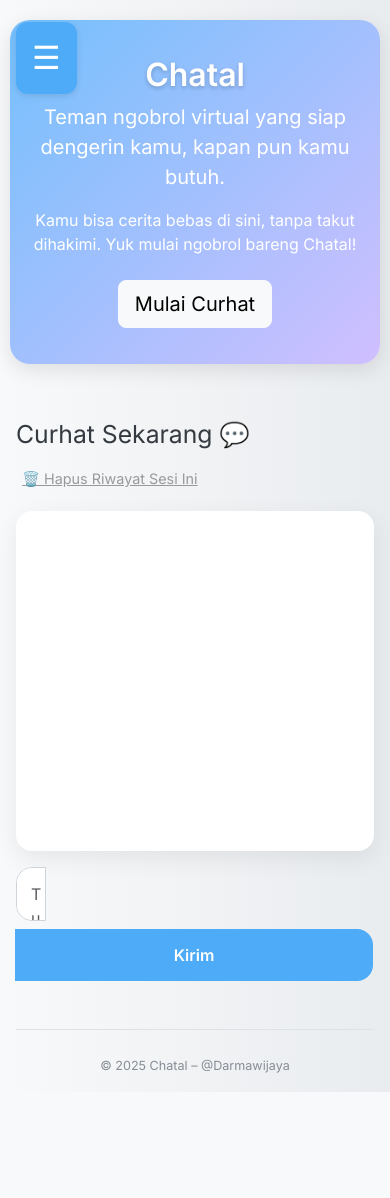
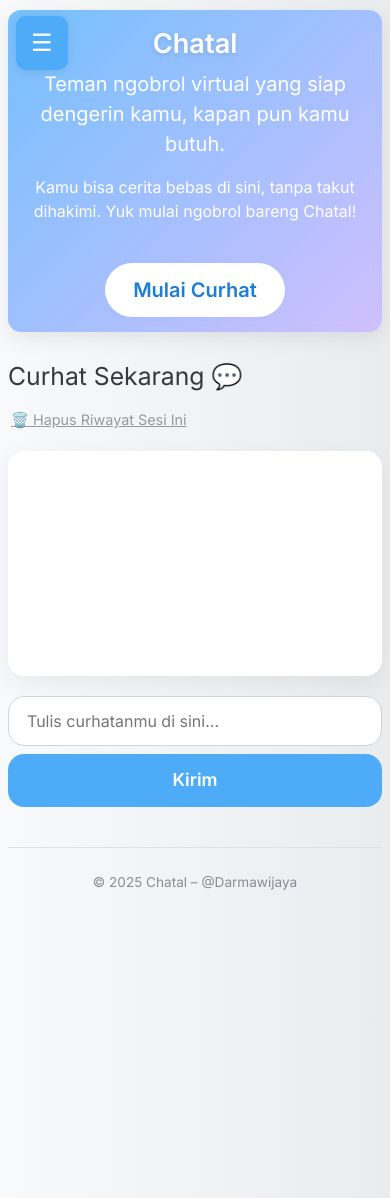
Before and after one commit to darmawijaya1/chatalai, a Flask app: page /chat in a window 390 px wide. Before the commit the page ends 1092 px from the top, so only its background shows below. Run offline with Flask 3, Linux system fonts and the light colour scheme.

Commit message:
Update chat.html

```diff
--- a/templates/chat/chat.html
+++ b/templates/chat/chat.html
@@ -2,9 +2,6 @@
 <html lang="id">
 <head>
   <meta charset="UTF-8" />
-  <meta name="dicoding:email" content="adarmawijaya7@gmail.com">
-  <meta name="dicoding:email" content="khaerullatif21@gmail.com">
-  <meta name="dicoding:email" content="prdnmhmdh@gmail.com">
   <meta name="viewport" content="width=device-width, initial-scale=1, shrink-to-fit=no" />
   <title>Chatal – Chat Kesehatan Mental</title>
   <link rel="icon" type="image/png" href="./assets/img/logos/Chatal-primary.png" />
@@ -16,23 +13,22 @@
       background: linear-gradient(to right, #f8f9fa, #e9ecef);
       color: #343a40;
       margin: 0;
+      min-height: 100vh;
     }
-    /* Hamburger always on top left */
     .hamburger-btn {
       position: fixed;
-      top: 22px;
-      left: 22px;
+      top: 16px;
+      left: 16px;
       background-color: #4dabf7;
-      color: white;
+      color: #fff;
       border: none;
-      padding: 12px 16px;
-      font-size: 2rem;
-      border-radius: 12px;
-      z-index: 1102; /* di atas sidebar */
-      box-shadow: 0 2px 6px rgba(0,0,0,0.1);
+      padding: 9px 15px 9px 15px;
+      font-size: 1.5rem;
+      border-radius: 10px;
+      z-index: 1051;
       display: none;
+      box-shadow: 0 2px 8px rgba(0,0,0,0.08);
     }
-    /* Sidebar */
     .sidebar {
       width: 250px;
       background: #ffffff;
@@ -41,18 +37,10 @@
       position: fixed;
       top: 0;
       left: 0;
-      padding: 1rem;
+      padding: 1.4rem 1rem 1rem 1rem;
       overflow-y: auto;
-      z-index: 1101;
-      transition: transform 0.3s cubic-bezier(.4,2,.55,.43);
-    }
-    .sidebar.hide {
-      transform: translateX(-100%);
-      box-shadow: none;
-    }
-    .sidebar.show {
-      transform: translateX(0);
-      box-shadow: 2px 0 12px rgba(80,80,180,.08);
+      z-index: 1050;
+      transition: transform .25s;
     }
     .sidebar h5 {
       font-weight: 600;
@@ -61,12 +49,13 @@
     .session-list {
       list-style: none;
       padding: 0;
+      margin: 0;
     }
     .session-list li {
       display: flex;
       justify-content: space-between;
       align-items: center;
-      padding: 8px 12px;
+      padding: 9px 12px;
       margin-bottom: 6px;
       border-radius: 6px;
       cursor: pointer;
@@ -74,6 +63,7 @@
       white-space: nowrap;
       overflow: hidden;
       text-overflow: ellipsis;
+      transition: background .16s;
     }
     .session-list li.active,
     .session-list li:hover {
@@ -84,43 +74,70 @@
       background: transparent;
       border: none;
       color: #dc3545;
-      font-size: 0.9rem;
+      font-size: 1rem;
       cursor: pointer;
-      margin-left: 8px;
+      margin-left: 10px;
+      padding: 2px 5px;
     }
-    .delete-btn:hover { color: #a61e4d; }
+    .delete-btn:hover {
+      color: #a61e4d;
+    }
     .new-session-btn {
       width: 100%;
       margin-top: 1rem;
       border: 1px dashed #74c0fc;
       background: #e3f2fd;
       font-weight: 600;
+      color: #228be6;
+      border-radius: 7px;
+      transition: background .17s;
+    }
+    .new-session-btn:hover {
+      background: #d0ebff;
     }
     .hero {
       background: linear-gradient(135deg, #74c0fc, #d0bfff);
-      padding: 60px 20px;
+      padding: 60px 20px 46px 20px;
       text-align: center;
       border-radius: 20px;
-      color: #ffffff;
-      box-shadow: 0 6px 20px rgba(0, 0, 0, 0.1);
+      color: #fff;
+      box-shadow: 0 6px 20px rgba(0, 0, 0, 0.08);
       margin: 20px 20px 50px 270px;
     }
     .hero h1 {
-      font-size: 3rem;
+      font-size: 2.6rem;
       font-weight: 700;
-      text-shadow: 0 2px 4px rgba(0, 0, 0, 0.2);
+      text-shadow: 0 2px 4px rgba(0, 0, 0, 0.11);
+    }
+    .hero .btn {
+      font-weight: 600;
+      padding: 12px 28px;
+      border-radius: 50px;
+      background: #fff;
+      color: #1c7ed6;
+      margin-top: 1rem;
+      border: none;
+      box-shadow: 0 1px 5px rgba(76, 168, 255, 0.05);
+    }
+    .hero .btn:hover {
+      background-color: #f1f3f5;
+      color: #1971c2;
     }
     .main {
       margin-left: 270px;
-      padding: 2rem;
+      padding: 2rem 2rem 1rem 2rem;
+      min-height: 100vh;
+      background: transparent;
+      transition: margin-left .2s;
     }
     #chat-box {
-      height: 460px;
+      height: 440px;
       overflow-y: auto;
       background-color: #ffffff;
       border-radius: 16px;
-      padding: 20px;
-      box-shadow: 0 8px 24px rgba(0, 0, 0, 0.07);
+      padding: 20px 22px;
+      box-shadow: 0 8px 24px rgba(0, 0, 0, 0.06);
+      margin-bottom: 20px;
     }
     .user, .bot {
       display: flex;
@@ -139,43 +156,57 @@
       border: 1px solid #ced4da;
       background-color: #dee2e6;
       color: #495057;
+      flex-shrink: 0;
     }
     .message-content {
-      max-width: 80%;
+      max-width: 90%;
       background-color: #f8f9fa;
-      padding: 12px 16px;
+      padding: 13px 20px;
       border-radius: 12px;
+      font-size: 1.05rem;
       box-shadow: 0 2px 6px rgba(0, 0, 0, 0.03);
     }
     .user .message-content {
       background-color: #e7f5ff;
       color: #1c7ed6;
       margin-left: auto;
+      align-self: flex-end;
     }
     .bot .message-content {
       background-color: #f1f3f5;
       color: #495057;
     }
-    .input-group {
-      gap: 0;
+    .chat-input-row {
+      display: flex;
+      gap: 10px;
+      align-items: stretch;
+      margin-bottom: 15px;
     }
-    .input-group textarea {
-      border-radius: 30px 0 0 30px;
-      padding: 14px;
+    .chat-textarea {
+      flex: 1;
+      border-radius: 20px;
+      border: 1px solid #ced4da;
+      padding: 12px 18px;
       font-size: 1rem;
-      border: 1px solid #ced4da;
       resize: none;
+      min-height: 48px;
+      outline: none;
     }
-    .input-group .btn {
-      border-radius: 0 30px 30px 0;
-      font-weight: 600;
-      padding: 14px 24px;
+    .chat-send-btn {
       background-color: #4dabf7;
+      color: #fff;
       border: none;
-      transition: all 0.15s;
+      border-radius: 20px;
+      padding: 0 36px;
+      font-size: 1.35rem;
+      font-weight: bold;
+      transition: background 0.2s;
+      display: flex;
+      align-items: center;
+      justify-content: center;
     }
-    .input-group .btn:hover {
-      background-color: #339af0;
+    .chat-send-btn:hover, .chat-send-btn:active {
+      background: #339af0;
     }
     .clear-chat-btn {
       display: inline-block;
@@ -186,89 +217,101 @@
       color: #999;
       text-decoration: underline;
       cursor: pointer;
+      padding: 0 3px;
     }
     .clear-chat-btn:hover {
       color: #dc3545;
     }
     footer {
-      font-size: 0.9rem;
+      font-size: 0.97rem;
       color: #868e96;
       border-top: 1px solid #dee2e6;
-      padding-top: 1.5rem;
-      margin-top: 3rem;
+      padding-top: 1.4rem;
+      margin-top: 2.5rem;
       text-align: center;
     }
-
-    /* Overlay for sidebar (mobile) */
-    .sidebar-overlay {
-      display: none;
-      position: fixed;
-      z-index: 1100;
-      top: 0; left: 0; width: 100vw; height: 100vh;
-      background: rgba(50,60,80,0.05);
-      transition: opacity 0.3s;
-    }
-    .sidebar-overlay.show { display: block; }
-
-    /* --- Responsive --- */
     @media (max-width: 991px) {
-      .hamburger-btn {
-        display: block;
-      }
+      .hamburger-btn { display: block; }
       .sidebar {
-        left: 0; top: 0;
-        margin: 0;
+        position: fixed;
+        z-index: 1060;
         height: 100vh;
-        box-shadow: 2px 0 12px rgba(80,80,180,.08);
+        left: 0;
+        top: 0;
+        width: 85vw;
+        max-width: 330px;
+        background: #fff;
         transform: translateX(-110%);
-        transition: transform 0.33s cubic-bezier(.8,.35,.36,1.15);
+        box-shadow: 4px 0 14px rgba(125,125,125,0.11);
+        transition: transform .26s;
+        border-right: 1px solid #74c0fc;
+        padding-top: 2.6rem;
       }
       .sidebar.show {
         transform: translateX(0);
       }
       .main {
-        margin-left: 0 !important;
+        margin-left: 0;
         padding: 1rem;
       }
       .hero {
-        margin: 20px 10px 40px 10px;
-        padding: 36px 10px;
+        margin: 18px 5px 28px 5px;
+        padding: 30px 7px 26px 7px;
       }
       .hero h1 {
-        font-size: 2rem;
+        font-size: 1.7rem;
       }
-      .input-group {
+      #chat-box {
+        height: 320px;
+        padding: 13px 9px;
+      }
+      .chat-input-row {
         flex-direction: column;
         gap: 8px;
       }
-      .input-group textarea, .input-group .btn {
+      .chat-send-btn {
         width: 100%;
+        font-size: 1.11rem;
+        padding: 13px 0;
         border-radius: 16px;
       }
-      #chat-box {
-        height: 340px;
+      .chat-textarea {
+        border-radius: 16px;
+        min-height: 40px;
+        font-size: 1rem;
       }
-      /* hamburger stays always on top */
-      .hamburger-btn {
-        position: fixed;
-        left: 16px;
-        top: 22px;
-        z-index: 1102;
+    }
+    @media (max-width: 576px) {
+      .sidebar {
+        max-width: 97vw;
+        padding: 1rem 5vw 1rem 5vw;
       }
+      .main {
+        padding: 0.5rem;
+      }
+      .hero {
+        margin: 10px 2vw 22px 2vw;
+        padding: 18px 3vw 15px 3vw;
+        border-radius: 13px;
+      }
+      .message-content {
+        font-size: .99rem;
+        padding: 11px 11px;
+      }
+      #chat-box { height: 225px; }
     }
   </style>
 </head>
 <body>
-  <!-- Hamburger Button -->
-  <button class="hamburger-btn" id="hamburgerBtn" type="button" aria-label="Menu" onclick="toggleSidebar()">&#9776;</button>
+  <!-- Hamburger button (Mobile) -->
+  <button class="hamburger-btn d-lg-none" onclick="toggleSidebar()">☰</button>
 
-  <!-- Sidebar + Overlay -->
-  <div class="sidebar-overlay" id="sidebarOverlay" onclick="hideSidebar()"></div>
-  <div class="sidebar hide" id="mobileSidebar">
+  <!-- Sidebar -->
+  <nav class="sidebar" id="mobileSidebar">
     <h5>Riwayat Sesi</h5>
     <ul class="session-list" id="session-list"></ul>
     <button class="btn new-session-btn" onclick="createNewSession()">+ Sesi Baru</button>
-  </div>
+  </nav>
 
   <!-- Hero Section -->
   <section class="hero">
@@ -279,55 +322,41 @@
   </section>
 
   <!-- Main Chat Area -->
-  <div class="main" id="chat-section">
-    <h2 class="mb-3">Curhat Sekarang <span aria-label="Chat" style="font-size:1.5rem;">💬</span></h2>
+  <main class="main" id="chat-section">
+    <h2 class="mb-3">Curhat Sekarang 💬</h2>
     <button class="clear-chat-btn" onclick="clearCurrentSession()">🗑️ Hapus Riwayat Sesi Ini</button>
-    <div id="chat-box" class="mb-3"></div>
-
-    <div class="input-group mb-4">
-      <textarea id="user-input" class="form-control" placeholder="Tulis curhatanmu di sini..." rows="1"></textarea>
-      <button class="btn btn-primary" onclick="sendMessage()">Kirim</button>
+    <div id="chat-box"></div>
+    <div class="chat-input-row">
+      <textarea id="user-input" class="chat-textarea" placeholder="Tulis curhatanmu di sini..." rows="1"></textarea>
+      <button class="chat-send-btn" onclick="sendMessage()">Kirim</button>
     </div>
     <footer>
       <small>© 2025 Chatal – @Darmawijaya</small>
     </footer>
-  </div>
+  </main>
 
   <script>
-    // Responsive Hamburger/Sidebar logic
-    const hamburgerBtn = document.getElementById("hamburgerBtn");
-    const sidebar = document.getElementById("mobileSidebar");
-    const sidebarOverlay = document.getElementById("sidebarOverlay");
-    function toggleSidebar() {
-      sidebar.classList.toggle("show");
-      sidebar.classList.toggle("hide");
-      sidebarOverlay.classList.toggle("show");
-    }
-    function hideSidebar() {
-      sidebar.classList.remove("show");
-      sidebar.classList.add("hide");
-      sidebarOverlay.classList.remove("show");
-    }
-
-    // Sembunyikan sidebar saat resize desktop
-    window.addEventListener('resize', () => {
-      if (window.innerWidth > 991) {
-        sidebar.classList.remove('show');
-        sidebar.classList.remove('hide');
-        sidebarOverlay.classList.remove('show');
-      } else {
-        sidebar.classList.add('hide');
-      }
-    });
-
-    // App logic
     const chatBox = document.getElementById("chat-box");
     const userInput = document.getElementById("user-input");
     const sessionList = document.getElementById("session-list");
+    const sidebar = document.getElementById("mobileSidebar");
+    const hamburgerBtn = document.querySelector('.hamburger-btn');
 
     let sessions = JSON.parse(localStorage.getItem("sessions")) || {};
     let currentSessionId = localStorage.getItem("currentSessionId") || createNewSession(true);
     let pendingRename = false;
+
+    function toggleSidebar() {
+      sidebar.classList.toggle("show");
+    }
+    // Close sidebar on background click
+    document.addEventListener('click', function(e){
+      if(window.innerWidth <= 991) {
+        if(sidebar.classList.contains("show") && !sidebar.contains(e.target) && e.target !== hamburgerBtn) {
+          sidebar.classList.remove("show");
+        }
+      }
+    });
 
     function createNewSession(firstTime = false) {
       const tempId = "session_" + Date.now();
@@ -355,7 +384,7 @@
           localStorage.setItem("currentSessionId", id);
           renderSessions();
           loadSession();
-          hideSidebar();
+          sidebar.classList.remove("show");
         };
 
         const delBtn = document.createElement("button");
@@ -395,12 +424,15 @@
     function appendMessage(sender, message, save = true) {
       const div = document.createElement("div");
       div.className = sender;
+
       const avatar = document.createElement("div");
       avatar.className = "avatar";
       avatar.innerText = sender === "user" ? "🧑" : "🤖";
+
       const messageContent = document.createElement("div");
       messageContent.className = "message-content";
       messageContent.textContent = message;
+
       div.appendChild(avatar);
       div.appendChild(messageContent);
       chatBox.appendChild(div);
@@ -434,27 +466,27 @@
       if (!text) return;
       appendMessage("user", text);
       userInput.value = "";
-      const formData = new FormData();
-      formData.append("message", text);
-      try {
-        const res = await fetch("/chat", {
-          method: "POST",
-          body: formData,
-        });
-        const data = await res.json();
-        appendMessage("bot", data.reply);
-      } catch (err) {
-        appendMessage("bot", "❌ Terjadi error saat mengirim.");
-      }
+      // Simulasi API: replace dengan API asli jika ada
+      setTimeout(() => {
+        appendMessage("bot", "Terima kasih sudah berbagi. Aku di sini untuk mendengarkan kamu 😊");
+      }, 600);
+      // --- UNCOMMENT ini jika pakai API asli ---
+      // const formData = new FormData();
+      // formData.append("message", text);
+      // try {
+      //   const res = await fetch("/chat", { method: "POST", body: formData });
+      //   const data = await res.json();
+      //   appendMessage("bot", data.reply);
+      // } catch (err) {
+      //   appendMessage("bot", "❌ Terjadi error saat mengirim.");
+      // }
     }
-
     userInput.addEventListener("keydown", function (e) {
       if (e.key === "Enter" && !e.shiftKey) {
         e.preventDefault();
         sendMessage();
       }
     });
-
     renderSessions();
     loadSession();
   </script>
```
